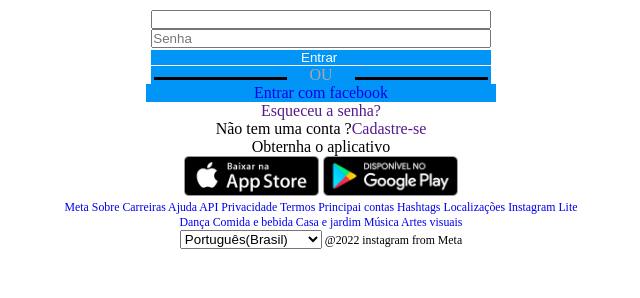
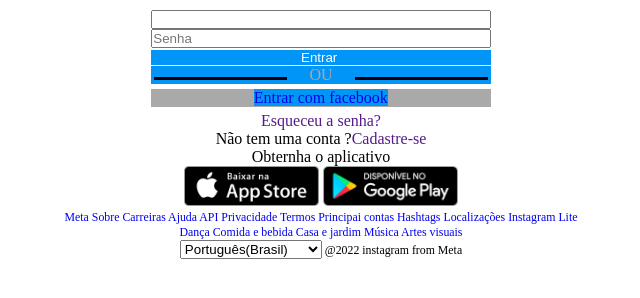
Before and after one commit to RafaelContact/Instagram-UI, a plain HTML site: page index.html in a window 1280 px wide. Shown: the part 40-338 px from the top of the page, without its empty margins (319-959 px from the left). Drawn offline with Linux system fonts and the light colour scheme.

Commit message:
links position

```diff
--- a/css/style.css
+++ b/css/style.css
@@ -107,10 +107,17 @@ input[type="submit"]{
  }
  form{
      text-align: center;
+     width: 100%;
+     box-sizing: border-box;
     }
 .button{
     width: 100%;
-    display: inline-block;
+    display: inline;
     text-align: center;
     background-color: #0095f6;
 }
+.botao{
+    width: 97%;
+    background-color: #a9a9a9;
+    margin: 5px;
+}
--- a/index.html
+++ b/index.html
@@ -25,7 +25,9 @@
               <div class="ou"> OU </div>
               <div class="barrinha"></div>
           </div>
-          <a href="https://www.facebook.com/login.php?skip_api_login=1&api_key=124024574287414&kid_directed_site=0&app_id=124024574287414&signed_next=1&next=https%3A%2F%2Fwww.facebook.com%2Fdialog%2Foauth%3Fclient_id%3D124024574287414%26redirect_uri%3Dhttps%253A%252F%252Fwww.instagram.com%252Faccounts%252Fsignup%252F%26state%3D%257B%2522fbLoginKey%2522%253A%25223jo74l1peq9b78wl3sz11smmq8v846jql4or9tp981m01htpk6x%2522%252C%2522fbLoginReturnURL%2522%253A%2522%252Ffxcal%252Fdisclosure%252F%253Fnext%253D%25252F%2522%257D%26scope%3Demail%26response_type%3Dcode%252Cgranted_scopes%26locale%3Dpt_BR%26ret%3Dlogin%26fbapp_pres%3D0%26logger_id%3D4f8b2004-7c2d-4c9a-97c9-8beddcece75d%26tp%3Dunspecified&cancel_url=https%3A%2F%2Fwww.instagram.com%2Faccounts%2Fsignup%2F%3Ferror%3Daccess_denied%26error_code%3D200%26error_description%3DPermissions%2Berror%26error_reason%3Duser_denied%26state%3D%257B%2522fbLoginKey%2522%253A%25223jo74l1peq9b78wl3sz11smmq8v846jql4or9tp981m01htpk6x%2522%252C%2522fbLoginReturnURL%2522%253A%2522%252Ffxcal%252Fdisclosure%252F%253Fnext%253D%25252F%2522%257D%23_%3D_&display=page&locale=pt_BR&pl_dbl=0" class="button">Entrar com facebook</a> <br>
+            <div class="botao">
+              <a href="https://www.facebook.com/login.php?skip_api_login=1&api_key=124024574287414&kid_directed_site=0&app_id=124024574287414&signed_next=1&next=https%3A%2F%2Fwww.facebook.com%2Fdialog%2Foauth%3Fclient_id%3D124024574287414%26redirect_uri%3Dhttps%253A%252F%252Fwww.instagram.com%252Faccounts%252Fsignup%252F%26state%3D%257B%2522fbLoginKey%2522%253A%25223jo74l1peq9b78wl3sz11smmq8v846jql4or9tp981m01htpk6x%2522%252C%2522fbLoginReturnURL%2522%253A%2522%252Ffxcal%252Fdisclosure%252F%253Fnext%253D%25252F%2522%257D%26scope%3Demail%26response_type%3Dcode%252Cgranted_scopes%26locale%3Dpt_BR%26ret%3Dlogin%26fbapp_pres%3D0%26logger_id%3D4f8b2004-7c2d-4c9a-97c9-8beddcece75d%26tp%3Dunspecified&cancel_url=https%3A%2F%2Fwww.instagram.com%2Faccounts%2Fsignup%2F%3Ferror%3Daccess_denied%26error_code%3D200%26error_description%3DPermissions%2Berror%26error_reason%3Duser_denied%26state%3D%257B%2522fbLoginKey%2522%253A%25223jo74l1peq9b78wl3sz11smmq8v846jql4or9tp981m01htpk6x%2522%252C%2522fbLoginReturnURL%2522%253A%2522%252Ffxcal%252Fdisclosure%252F%253Fnext%253D%25252F%2522%257D%23_%3D_&display=page&locale=pt_BR&pl_dbl=0" class="button">Entrar com facebook</a> <br>
+            </div>
           <a href="">Esqueceu a senha?</a><br>
         </form>
     </div>
```
